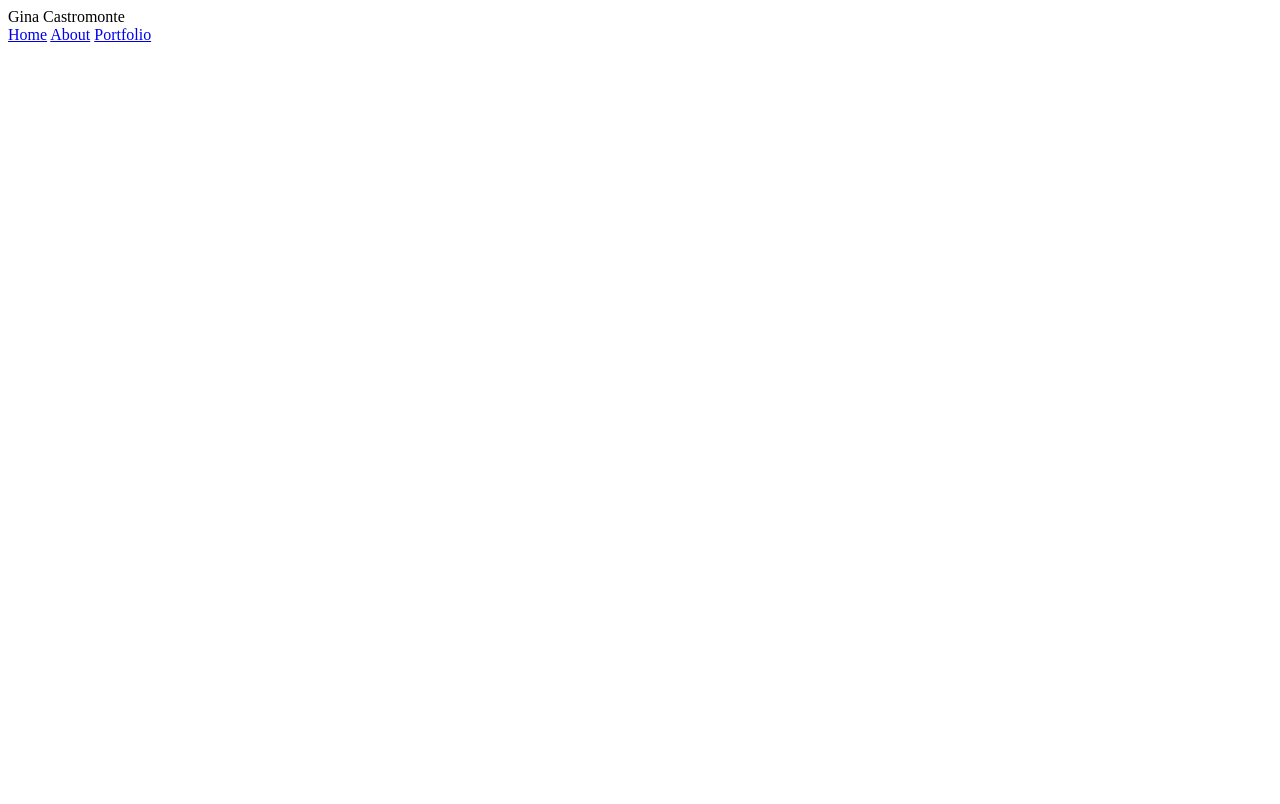
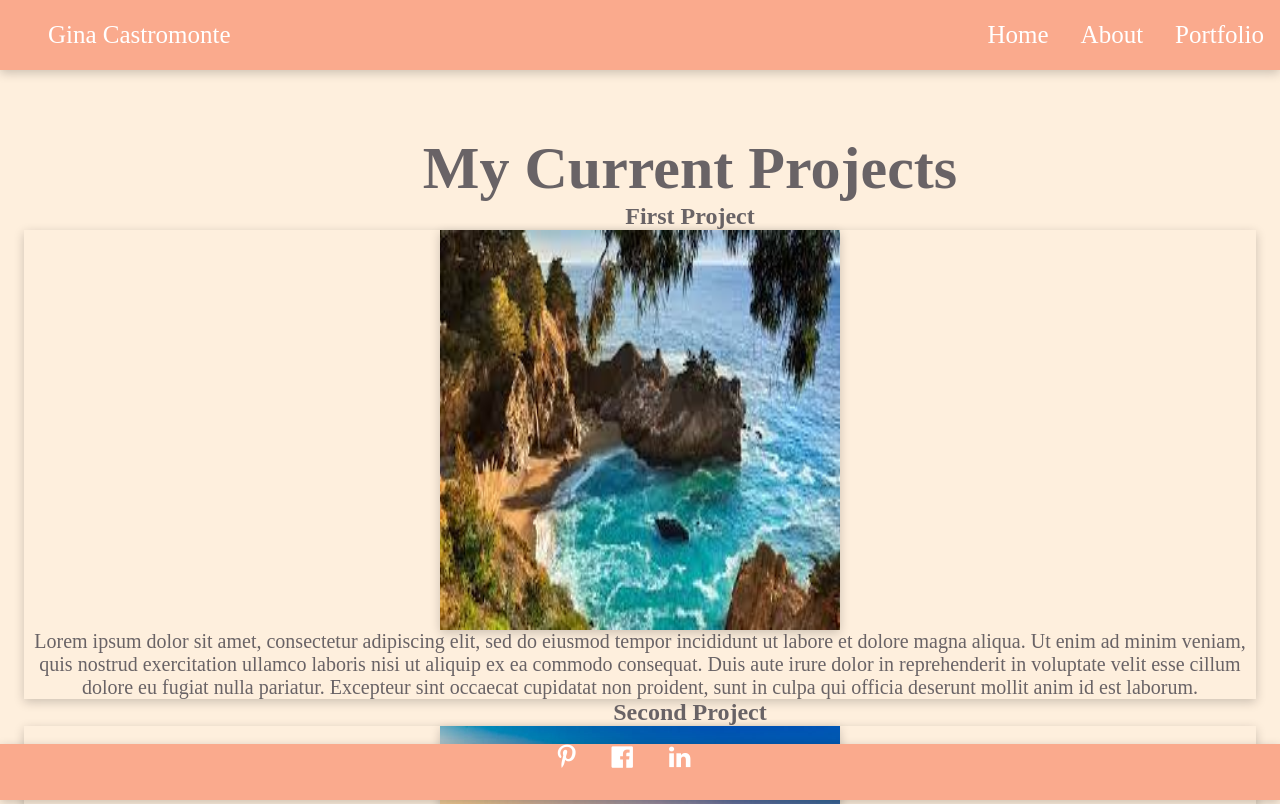
Before and after one commit to GinaCastromonte/gcastromonte.github.io, a plain HTML site: page portfolio.html in a window 1280 px wide. Shown: the top 804 px of the page. Drawn offline with Linux system fonts and the light colour scheme.

Commit message:
updated css

```diff
--- a/portfolio.html
+++ b/portfolio.html
@@ -1,19 +1,52 @@
 <!DOCTYPE html>
 <html lang="en">
 <head>
-    <meta charset="UTF-8">
-    <meta http-equiv="X-UA-Compatible" content="IE=edge">
-    <meta name="viewport" content="width=device-width, initial-scale=1.0">
+<meta charset="UTF-8">
     <title>Portfolio</title>
+    <link href="style.css" rel="stylesheet"/>
+    <link rel="stylesheet" href="https://cdnjs.cloudflare.com/ajax/libs/font-awesome/4.7.0/css/font-awesome.min.css">
 </head>
 <body>
-     <header>
+    <header>
         <span>Gina Castromonte</span>
-        <nav class ="anchor">
-        <a href="index.html">Home</a>
-        <a href="about.html">About</a>
-        <a href="Portfolio"> Portfolio</a>
-        </header>
-    </nav>
+        <nav class="anchor">
+            <a href="index.html">Home</a>
+            <a href="about.html">About</a>
+            <a href="portfolio.html">Portfolio</a>
+        </nav>
+
+    </header>
+    <main >
+        <h1 id="project-title">My Current Projects</h1>
+        <h2>First Project</h2>
+        <section class="project">
+                <img src="cali 1.jpeg" alt=""/>
+            <p>Lorem ipsum dolor sit amet, consectetur adipiscing elit, sed do eiusmod tempor incididunt ut labore et dolore magna aliqua. Ut enim ad minim veniam, quis nostrud exercitation ullamco laboris nisi ut aliquip ex ea commodo consequat. Duis aute irure dolor in reprehenderit in voluptate velit esse cillum dolore eu fugiat nulla pariatur. Excepteur sint occaecat cupidatat non proident, sunt in culpa qui officia deserunt mollit anim id est laborum.</p>
+
+        </section>
+        <h2>Second Project</h2>
+        <section class="project">
+
+                <img src="cali2.jpeg" alt=""/>
+            <p>Lorem ipsum dolor sit amet, consectetur adipiscing elit, sed do eiusmod tempor incididunt ut labore et dolore magna aliqua. Ut enim ad minim veniam, quis nostrud exercitation ullamco laboris nisi ut aliquip ex ea commodo consequat. Duis aute irure dolor in reprehenderit in voluptate velit esse cillum dolore eu fugiat nulla pariatur. Excepteur sint occaecat cupidatat non proident, sunt in culpa qui officia deserunt mollit anim id est laborum.</p>
+        </section>
+        <h2>Third Project</h2>
+        <section class="project">
+            <img src="cali3.jpeg" alt=""/>
+
+            <p>Lorem ipsum dolor sit amet, consectetur adipiscing elit, sed do eiusmod tempor incididunt ut labore et dolore magna aliqua. Ut enim ad minim veniam, quis nostrud exercitation ullamco laboris nisi ut aliquip ex ea commodo consequat. Duis aute irure dolor in reprehenderit in voluptate velit esse cillum dolore eu fugiat nulla pariatur. Excepteur sint occaecat cupidatat non proident, sunt in culpa qui officia deserunt mollit anim id est laborum.</p>
+        </section>
+
+    </main>
+    <footer>
+        <div>
+               <a href="https://www.pinterest.com/"><i class="fa fa-pinterest-p"></i></a>
+               <a href="https://www.facebook.com/"><i class="fa fa-facebook-official"></i></a>
+               <a href="https://www.linkedin.com/"><i class="fa fa-linkedin"></i><a>
+
+        </div>
+
+
+    </footer>
 </body>
 </html>
--- a/style.css
+++ b/style.css
@@ -0,0 +1,133 @@
+* {
+	margin: 0;
+	/* padding: 0;
+   border: 0;  */
+}
+
+body {
+	background-color: #feefdd;
+}
+header {
+	height: 70px;
+	display: flex;
+	flex-direction: row;
+	justify-content:space-between;
+	align-items:center;
+	background-color: #faaa8d;
+	box-shadow: 0 3px 10px rgb(0 0 0 / 0.2);
+}
+span {
+	color: white;
+	font-size: 25px;
+	margin: 0 1rem;
+	padding-left: 2rem;
+}
+.anchor {
+	display: flex;
+	justify-content: space-evenly;
+	align-items: center;
+}
+
+a {
+	text-decoration: none;
+	color: white;
+	font-size: 25px;
+	margin: 0 1rem;
+}
+
+main {
+	 min-height: 150vh;
+	display: flex;
+	flex-direction: column;
+	justify-content: stretch;
+
+	box-shadow: 0 1 12px -2px #faaa8d;
+
+	text-align: center;
+    align-items:center;
+	padding: 64px 24px 96px;
+}
+.home{
+    display:flex;
+    margin:50px;
+
+}
+#vet {
+	font-size: 40px;
+	font-family: "Lucida Sans", "Lucida Sans Regular", "Lucida Grande",
+		"Lucida Sans Unicode", Geneva, Verdana, sans-serif;
+	color: #69bcc9;
+    margin:30px;
+}
+#quote {
+	font-family: cursive;
+	font-size: 30px;
+	color: #f55014;
+    margin:50px;
+}
+
+.project {
+	display: flex;
+	flex-direction: column;
+	justify-content: flex-start;
+	font-size: 20px;
+	box-shadow: 0 3px 10px rgb(0 0 0 / 0.2);
+	/* padding-left: 10px;
+	padding-right: 30px;
+	margin-left: 100px;
+	margin-right: 20px;  */
+	color: #696366;
+	align-items: center;
+}
+.project img {
+	display: flex;
+	flex-direction: column;
+	align-items: center;
+	box-shadow: 0 3px 10px rgb(0 0 0 / 0.2);
+	width: 400px;
+	height: 400px;
+}
+
+#project-title {
+	font-size: 60px;
+}
+h1,
+h2 {
+	text-align: center;
+	margin-left: 100px;
+	color: #696366;
+}
+
+.main-about {
+	display: flex;
+	flex-direction: column;
+	align-items: center;
+	font-size: 30px;
+	padding-left: 200px;
+    padding-right:100px;
+	color: #3b97a5;
+}
+.main-about img {
+	width: 500px;
+}
+.home img {
+	width: 50%;
+	box-shadow: 0 3px 10px rgb(0 0 0 / 0.2);
+	/* margin-left: 400px; */
+}
+
+footer {
+	position: fixed;
+	left: 0;
+	bottom: 0;
+
+	width:100%;
+	text-align: center;
+	background-color: #faaa8d;
+	box-shadow: 0 3px 10px rgb(0 0 0 / 0.2);
+}
+@media (min-width: 200px) and (max-width: 600px) {
+	body {
+		background-color: pink;
+	}
+}
```
Also changed, not shown: about.html (+44 -10 lines), index.html (+23 -8 lines), Paws.jpeg (added), cali 1.jpeg (added), cali2.jpeg (added), cali3.jpeg (added), family.jpeg (added), volunteering.jpeg (added), 1 other file.
